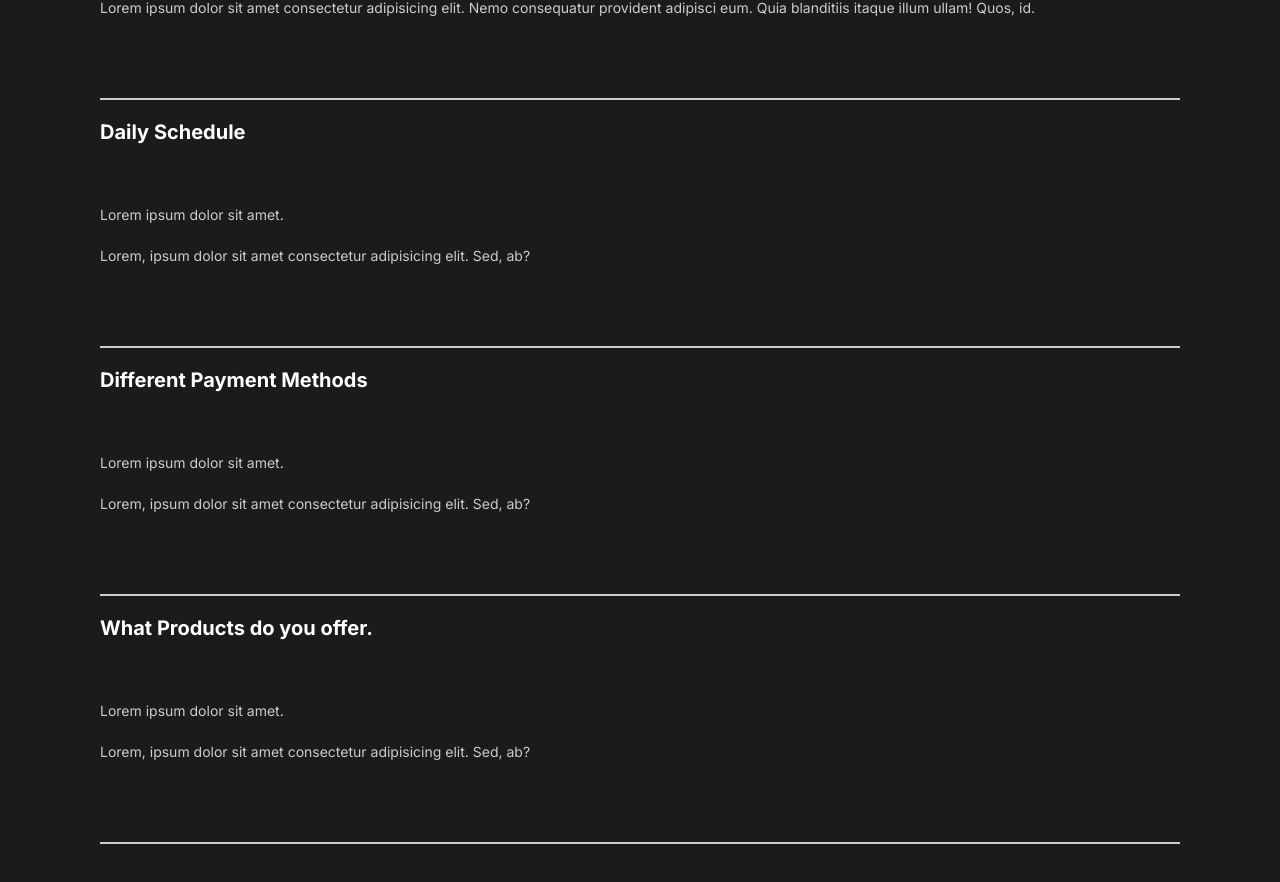
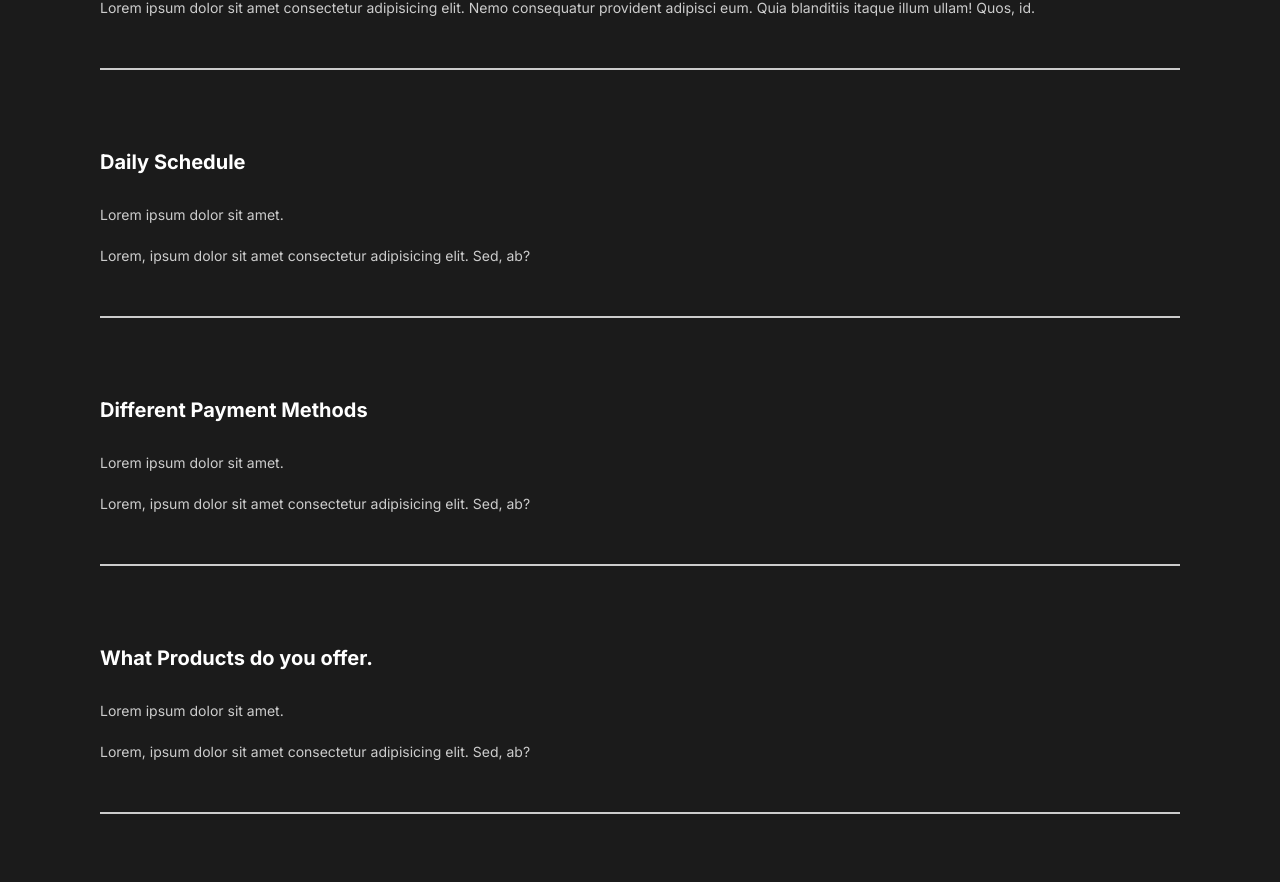
Before and after one commit to AliAbukahil/capture-photographer-website, a React (Create React App) app: page / in a window 1280 px wide. Shown: the part 1860-2742 px from the top of the page. Built offline with nearby package versions, Linux system fonts and the light colour scheme.

Commit message:
Finishing Faq Animation

```diff
--- a/package.json
+++ b/package.json
@@ -1,8 +1,7 @@
 {
   "name": "capture-photographer-website",
   "version": "0.1.0",
-  "_homepage": "http://AliAbukahil.github.io/capture-photographer-website",
-  "homepage": "http://AliAbukahil.github.io",
+  "homepage": "http://AliAbukahil.github.io/capture-photographer-website",
   "private": true,
   "dependencies": {
     "@testing-library/jest-dom": "^5.14.1",
--- a/src/components/FaqSections.js
+++ b/src/components/FaqSections.js
@@ -5,6 +5,8 @@ import styled from "styled-components";
 import { StyledAbout } from "../styles";
 
 import Toggle from "./Toggle";
+// Importing Framer Motion
+import { AnimateSharedLayout } from "framer-motion";
 
 const FaqSections = () => {
   return (
@@ -12,8 +14,8 @@ const FaqSections = () => {
       <h2>
         Any Questions <span>FAQ</span>{" "}
       </h2>
+      <AnimateSharedLayout>
         <Toggle title="How Do I Start?">
-        <div className="question">
           <div className="answer">
             <p>Lorem ipsum dolor sit amet.</p>
             <p>
@@ -22,38 +24,32 @@ const FaqSections = () => {
               ullam! Quos, id.
             </p>
           </div>
-        </div>
         </Toggle>
         <Toggle title="Daily Schedule">
-        <div className="question">
           <div className="answer">
             <p>Lorem ipsum dolor sit amet.</p>
             <p>
               Lorem, ipsum dolor sit amet consectetur adipisicing elit. Sed, ab?
             </p>
           </div>
-        </div>
         </Toggle>
         <Toggle title="Different Payment Methods">
-        <div className="question">
           <div className="answer">
             <p>Lorem ipsum dolor sit amet.</p>
             <p>
               Lorem, ipsum dolor sit amet consectetur adipisicing elit. Sed, ab?
             </p>
           </div>
-        </div>
         </Toggle>
         <Toggle title="What Products do you offer. ">
-        <div className="question">
           <div className="answer">
             <p>Lorem ipsum dolor sit amet.</p>
             <p>
               Lorem, ipsum dolor sit amet consectetur adipisicing elit. Sed, ab?
             </p>
           </div>
-        </div>
         </Toggle>
+      </AnimateSharedLayout>
     </StyledFaq>
   );
 };
--- a/src/components/Toggle.js
+++ b/src/components/Toggle.js
@@ -5,11 +5,11 @@ import { motion } from "framer-motion";
 function Toggle({ children, title }) {
   const [toggle, setToggle] = useState(true);
   return (
-    <div onClick={() => setToggle(!toggle)}>
-      <motion.h4> {title} </motion.h4>
+    <motion.div layout className="question" onClick={() => setToggle(!toggle)}>
+      <motion.h4 layout> {title} </motion.h4>
       {toggle ? children : ""}
       <div className="faq-line"></div>
-    </div>
+    </motion.div>
   );
 }
 
```
Lines whose indentation alone changed are shown as unchanged.
